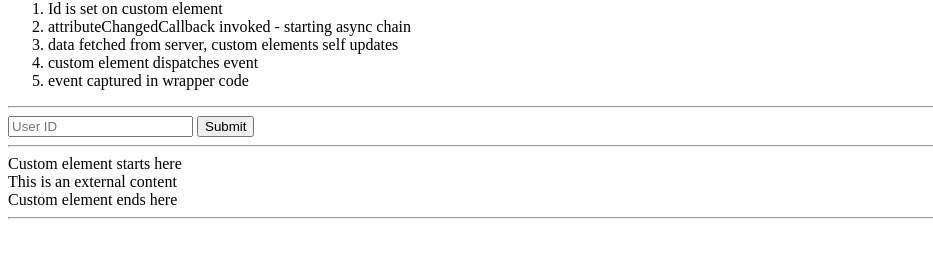
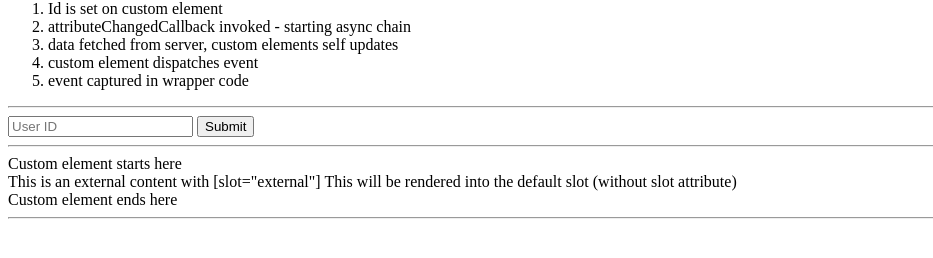
Before and after one commit to tikalk/webcomponents-workshop, a website: page demos/demo5.html in a window 1280 px wide. Shown: the part 66-324 px from the top of the page, without its empty margins (0-933 px from the left). Drawn offline with Linux system fonts and the light colour scheme.

Commit message:
multiple slots

```diff
--- a/demos/demo5.html
+++ b/demos/demo5.html
@@ -24,7 +24,8 @@
                 <div>Custom element starts here</div>
 
                 <demo-component-5 onchange="handleChange(event)">
-                    <span slot="external">This is an external content</span>
+                    <span slot="external">This is an external content with [slot="external"]</span>
+                    <span>This will be rendered into the default slot (without slot attribute)</span>
                 </demo-component-5>
 
                 <div>Custom element ends here</div>
```
Also changed, not shown: demos/demo-component-5.html (+2 -0 lines).
